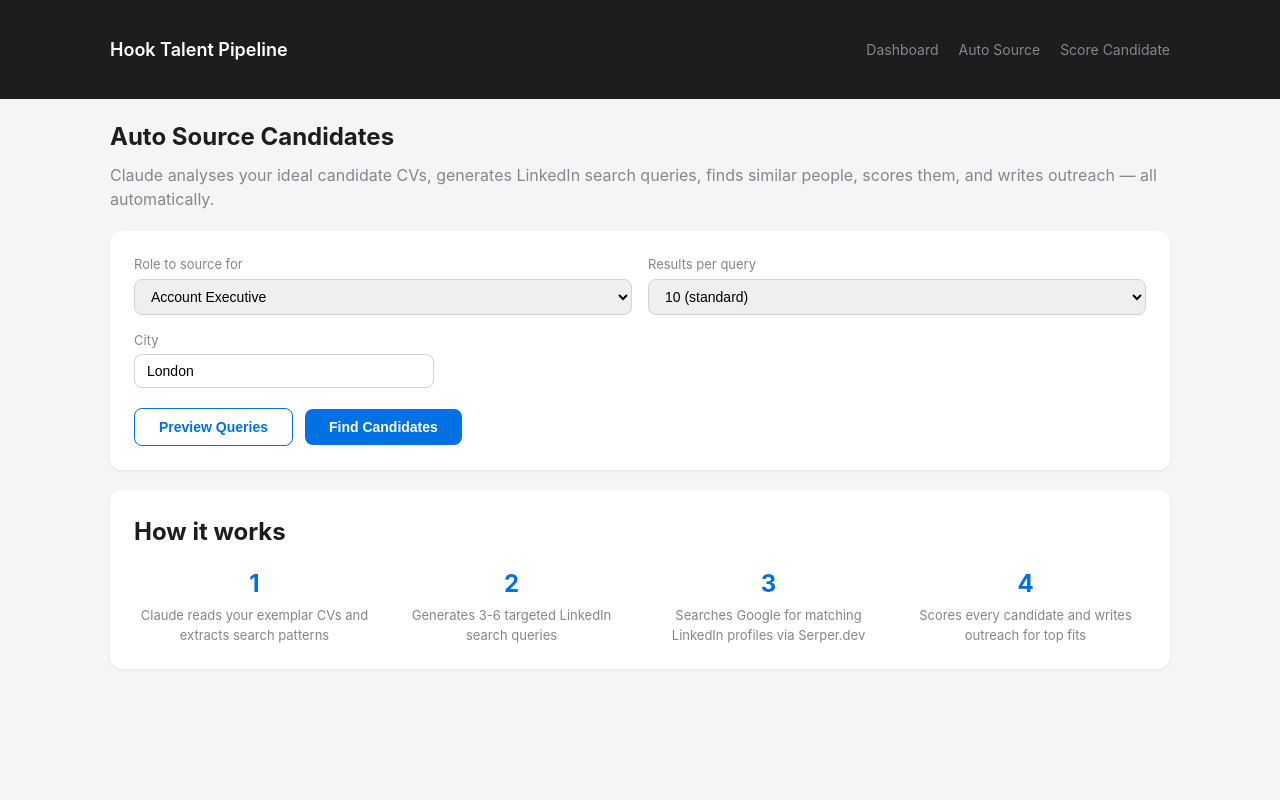
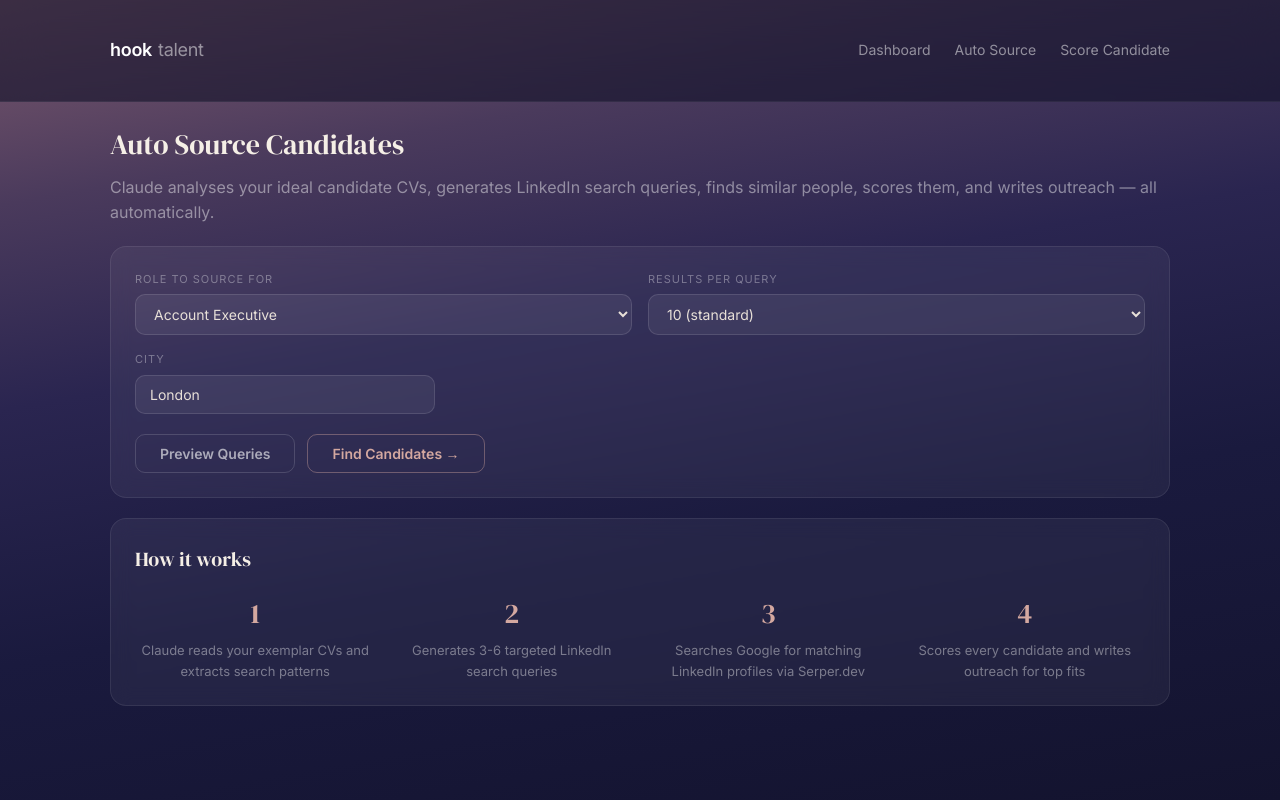
Before and after one commit to becca-ux/linkedin-scraper, a Flask app: page /auto-source in a window 1280 px wide. Run offline with Flask 3, Linux system fonts and the light colour scheme.

Commit message:
Rebrand UI to match Hook's current brand identity
Dark gradient background (dusty rose to deep navy), serif headings
(DM Serif Display), ghost/outline buttons, warm coral accent tones,
glassmorphic cards with backdrop blur. Replaces old Apple-style light
theme across all 5 templates.

https://claude.ai/code/session_01JeubempyuZSZeVmrjs3Cbo

```diff
--- a/app/templates/auto_source.html
+++ b/app/templates/auto_source.html
@@ -2,24 +2,24 @@
 {% block title %}Auto Source{% endblock %}
 {% block content %}
 
-<h2 style="margin-bottom: 8px;">Auto Source Candidates</h2>
-<p style="color:#86868b; margin-bottom:20px;">Claude analyses your ideal candidate CVs, generates LinkedIn search queries, finds similar people, scores them, and writes outreach — all automatically.</p>
+<h2 style="margin-bottom: 8px; font-size: 28px;">Auto Source Candidates</h2>
+<p style="color:rgba(255,255,255,0.45); margin-bottom:20px;">Claude analyses your ideal candidate CVs, generates LinkedIn search queries, finds similar people, scores them, and writes outreach — all automatically.</p>
 
 {% if not setup_status.anthropic or not setup_status.serper %}
-<div class="card" style="margin-bottom: 20px; border-left: 4px solid #ffc107;">
+<div class="card" style="margin-bottom: 20px; border-left: 3px solid #d4a8a0;">
     <h2 style="margin-bottom:12px;">Setup Required</h2>
-    <p style="color:#86868b; margin-bottom:12px;">Auto Source needs two API keys to work. Set them as environment variables (or in a <code>.env</code> file in the project root):</p>
+    <p style="color:rgba(255,255,255,0.45); margin-bottom:12px;">Auto Source needs two API keys to work. Set them as environment variables (or in a <code style="background:rgba(255,255,255,0.08); padding:2px 6px; border-radius:4px;">.env</code> file in the project root):</p>
     <table>
         <tbody>
             <tr>
                 <td style="font-weight:600;">ANTHROPIC_API_KEY</td>
-                <td>{% if setup_status.anthropic %}<span style="color:#28a745;">Configured</span>{% else %}<span style="color:#dc3545;">Missing</span>{% endif %}</td>
-                <td style="color:#86868b; font-size:13px;">Get from <a href="https://console.anthropic.com/settings/keys" target="_blank">console.anthropic.com</a></td>
+                <td>{% if setup_status.anthropic %}<span style="color:#e8b4a8;">Configured</span>{% else %}<span style="color:#c47070;">Missing</span>{% endif %}</td>
+                <td style="color:rgba(255,255,255,0.4); font-size:13px;">Get from <a href="https://console.anthropic.com/settings/keys" target="_blank">console.anthropic.com</a></td>
             </tr>
             <tr>
                 <td style="font-weight:600;">SERPER_API_KEY</td>
-                <td>{% if setup_status.serper %}<span style="color:#28a745;">Configured</span>{% else %}<span style="color:#dc3545;">Missing</span>{% endif %}</td>
-                <td style="color:#86868b; font-size:13px;">Get from <a href="https://serper.dev" target="_blank">serper.dev</a> (free tier: 2,500 searches)</td>
+                <td>{% if setup_status.serper %}<span style="color:#e8b4a8;">Configured</span>{% else %}<span style="color:#c47070;">Missing</span>{% endif %}</td>
+                <td style="color:rgba(255,255,255,0.4); font-size:13px;">Get from <a href="https://serper.dev" target="_blank">serper.dev</a> (free tier: 2,500 searches)</td>
             </tr>
         </tbody>
     </table>
@@ -27,34 +27,34 @@
 {% endif %}
 
 {% if error %}
-<div style="background: #f8d7da; color: #721c24; padding: 12px 16px; border-radius: 8px; margin-bottom: 20px;">
+<div style="background: rgba(196,112,112,0.15); color: #e8a0a0; padding: 12px 16px; border-radius: 10px; margin-bottom: 20px; border: 1px solid rgba(196,112,112,0.25);">
     {{ error }}
 </div>
 {% endif %}
 
 {% if result %}
-<div class="card" style="margin-bottom: 20px; border-left: 4px solid {% if result.status == 'completed' %}#28a745{% else %}#ffc107{% endif %};">
+<div class="card" style="margin-bottom: 20px; border-left: 3px solid {% if result.status == 'completed' %}#e8b4a8{% else %}#d4c8a0{% endif %};">
     <h2 style="margin-bottom:12px;">{% if result.status == 'completed' %}Sourcing Complete{% else %}{{ result.status|title }}{% endif %}</h2>
     {% if result.candidates_scored %}
     <div style="display:grid; grid-template-columns:repeat(3, 1fr); gap:16px;">
         <div>
-            <div style="font-size:13px; color:#86868b; text-transform:uppercase; letter-spacing:0.5px;">Candidates Found</div>
-            <div style="font-size:28px; font-weight:700; margin-top:4px;">{{ result.candidates_scored }}</div>
+            <div style="font-size:11px; color:rgba(255,255,255,0.35); text-transform:uppercase; letter-spacing:1px;">Candidates Found</div>
+            <div style="font-size:28px; font-weight:700; margin-top:4px; color:#f5efe6; font-family:'DM Serif Display',serif;">{{ result.candidates_scored }}</div>
         </div>
         <div>
-            <div style="font-size:13px; color:#86868b; text-transform:uppercase; letter-spacing:0.5px;">Average Score</div>
-            <div style="font-size:28px; font-weight:700; margin-top:4px;">{{ "%.1f"|format(result.avg_score or 0) }}/10</div>
+            <div style="font-size:11px; color:rgba(255,255,255,0.35); text-transform:uppercase; letter-spacing:1px;">Average Score</div>
+            <div style="font-size:28px; font-weight:700; margin-top:4px; color:#f5efe6; font-family:'DM Serif Display',serif;">{{ "%.1f"|format(result.avg_score or 0) }}/10</div>
         </div>
         <div>
-            <div style="font-size:13px; color:#86868b; text-transform:uppercase; letter-spacing:0.5px;">Status</div>
-            <div style="font-size:28px; font-weight:700; margin-top:4px; color:#28a745;">{{ result.status }}</div>
+            <div style="font-size:11px; color:rgba(255,255,255,0.35); text-transform:uppercase; letter-spacing:1px;">Status</div>
+            <div style="font-size:28px; font-weight:700; margin-top:4px; color:#e8b4a8; font-family:'DM Serif Display',serif;">{{ result.status }}</div>
         </div>
     </div>
     {% else %}
-    <p style="color:#86868b;">{{ result.message }}</p>
+    <p style="color:rgba(255,255,255,0.45);">{{ result.message }}</p>
     {% endif %}
     <p style="margin-top:16px; font-size:14px;">
-        <a href="/?min_score=6">View scored candidates on dashboard</a>
+        <a href="/?min_score=6">View scored candidates on dashboard &rarr;</a>
     </p>
 </div>
 {% endif %}
@@ -62,7 +62,7 @@
 {% if queries %}
 <div class="card" style="margin-bottom: 20px;">
     <h2 style="margin-bottom:12px;">Generated Search Queries</h2>
-    <p style="color:#86868b; margin-bottom:16px;">Claude analyzed your exemplar CVs and generated these LinkedIn searches:</p>
+    <p style="color:rgba(255,255,255,0.45); margin-bottom:16px;">Claude analyzed your exemplar CVs and generated these LinkedIn searches:</p>
     <table>
         <thead>
             <tr>
@@ -78,11 +78,11 @@
             {% for q in queries %}
             <tr>
                 <td>{{ loop.index }}</td>
-                <td style="font-weight:600;">{{ q.role_title }}</td>
+                <td style="font-weight:600; color:#f5efe6;">{{ q.role_title }}</td>
                 <td>{{ q.keyword or '—' }}</td>
                 <td>{{ q.past_role_title or '—' }}</td>
                 <td>{{ q.current_company_name or '—' }}</td>
-                <td style="color:#86868b; font-size:13px;">{{ q.rationale }}</td>
+                <td style="color:rgba(255,255,255,0.4); font-size:13px;">{{ q.rationale }}</td>
             </tr>
             {% endfor %}
         </tbody>
@@ -94,16 +94,16 @@
     <form method="POST" action="/auto-source">
         <div style="display:grid; grid-template-columns:1fr 1fr; gap:16px; margin-bottom:16px;">
             <div>
-                <label style="display:block; font-size:13px; color:#86868b; margin-bottom:4px;">Role to source for</label>
-                <select name="role_key" style="width:100%; padding:8px 12px; border:1px solid #d2d2d7; border-radius:8px; font-size:14px;">
+                <label style="display:block; font-size:11px; text-transform:uppercase; letter-spacing:1px; color:rgba(255,255,255,0.35); margin-bottom:6px;">Role to source for</label>
+                <select name="role_key" style="width:100%; padding:10px 14px;">
                     {% for key, profile in role_keys.items() %}
                     <option value="{{ key }}">{{ profile.title }}</option>
                     {% endfor %}
                 </select>
             </div>
             <div>
-                <label style="display:block; font-size:13px; color:#86868b; margin-bottom:4px;">Results per query</label>
-                <select name="page_size" style="width:100%; padding:8px 12px; border:1px solid #d2d2d7; border-radius:8px; font-size:14px;">
+                <label style="display:block; font-size:11px; text-transform:uppercase; letter-spacing:1px; color:rgba(255,255,255,0.35); margin-bottom:6px;">Results per query</label>
+                <select name="page_size" style="width:100%; padding:10px 14px;">
                     <option value="5">5 (quick test)</option>
                     <option value="10" selected>10 (standard)</option>
                     <option value="25">25 (thorough)</option>
@@ -111,20 +111,20 @@
             </div>
         </div>
         <div style="margin-bottom:20px;">
-            <label style="display:block; font-size:13px; color:#86868b; margin-bottom:4px;">City</label>
-            <input type="text" name="city" value="London" style="width:300px; padding:8px 12px; border:1px solid #d2d2d7; border-radius:8px; font-size:14px;">
+            <label style="display:block; font-size:11px; text-transform:uppercase; letter-spacing:1px; color:rgba(255,255,255,0.35); margin-bottom:6px;">City</label>
+            <input type="text" name="city" value="London" style="width:300px; padding:10px 14px;">
         </div>
         <div style="display:flex; gap:12px; align-items:center;">
-            <button type="submit" name="action" value="preview" style="padding:10px 24px; background:#fff; color:#0071e3; border:1px solid #0071e3; border-radius:8px; cursor:pointer; font-size:14px; font-weight:600;"
+            <button type="submit" name="action" value="preview" class="btn-secondary"
                 {% if not setup_status.anthropic %}disabled title="ANTHROPIC_API_KEY required"{% endif %}>
                 Preview Queries
             </button>
-            <button id="run-btn" type="submit" name="action" value="run" style="padding:10px 24px; background:#0071e3; color:#fff; border:none; border-radius:8px; cursor:pointer; font-size:14px; font-weight:600;"
+            <button id="run-btn" type="submit" name="action" value="run" class="btn-primary"
                 {% if not setup_status.anthropic or not setup_status.serper %}disabled title="API keys required — see setup above"{% endif %}>
-                Find Candidates
+                Find Candidates &rarr;
             </button>
-            <span id="loading-msg" style="display:none; color:#86868b; font-size:13px;">
-                Sourcing candidates — this takes 1-2 minutes, please wait...
+            <span id="loading-msg" style="display:none; color:rgba(255,255,255,0.4); font-size:13px;">
+                Sourcing candidates — this takes 1-2 minutes...
             </span>
         </div>
     </form>
@@ -144,20 +144,20 @@ document.querySelector('form').addEventListener('submit', function(e) {
     <h2 style="margin-bottom:8px;">How it works</h2>
     <div style="display:grid; grid-template-columns:repeat(4, 1fr); gap:16px; margin-top:16px;">
         <div style="text-align:center;">
-            <div style="font-size:24px; font-weight:700; color:#0071e3;">1</div>
-            <div style="font-size:13px; color:#86868b; margin-top:4px;">Claude reads your exemplar CVs and extracts search patterns</div>
+            <div style="font-size:28px; font-family:'DM Serif Display',serif; color:#d4a8a0;">1</div>
+            <div style="font-size:13px; color:rgba(255,255,255,0.4); margin-top:4px;">Claude reads your exemplar CVs and extracts search patterns</div>
         </div>
         <div style="text-align:center;">
-            <div style="font-size:24px; font-weight:700; color:#0071e3;">2</div>
-            <div style="font-size:13px; color:#86868b; margin-top:4px;">Generates 3-6 targeted LinkedIn search queries</div>
+            <div style="font-size:28px; font-family:'DM Serif Display',serif; color:#d4a8a0;">2</div>
+            <div style="font-size:13px; color:rgba(255,255,255,0.4); margin-top:4px;">Generates 3-6 targeted LinkedIn search queries</div>
         </div>
         <div style="text-align:center;">
-            <div style="font-size:24px; font-weight:700; color:#0071e3;">3</div>
-            <div style="font-size:13px; color:#86868b; margin-top:4px;">Searches Google for matching LinkedIn profiles via Serper.dev</div>
+            <div style="font-size:28px; font-family:'DM Serif Display',serif; color:#d4a8a0;">3</div>
+            <div style="font-size:13px; color:rgba(255,255,255,0.4); margin-top:4px;">Searches Google for matching LinkedIn profiles via Serper.dev</div>
         </div>
         <div style="text-align:center;">
-            <div style="font-size:24px; font-weight:700; color:#0071e3;">4</div>
-            <div style="font-size:13px; color:#86868b; margin-top:4px;">Scores every candidate and writes outreach for top fits</div>
+            <div style="font-size:28px; font-family:'DM Serif Display',serif; color:#d4a8a0;">4</div>
+            <div style="font-size:13px; color:rgba(255,255,255,0.4); margin-top:4px;">Scores every candidate and writes outreach for top fits</div>
         </div>
     </div>
 </div>
--- a/app/templates/base.html
+++ b/app/templates/base.html
@@ -4,44 +4,192 @@
     <meta charset="UTF-8">
     <meta name="viewport" content="width=device-width, initial-scale=1.0">
     <title>{% block title %}Candidate Sourcing{% endblock %} — Hook Talent</title>
+    <link rel="preconnect" href="https://fonts.googleapis.com">
+    <link rel="preconnect" href="https://fonts.gstatic.com" crossorigin>
+    <link href="https://fonts.googleapis.com/css2?family=DM+Serif+Display:ital@0;1&family=Inter:wght@400;500;600;700&display=swap" rel="stylesheet">
     <style>
         * { box-sizing: border-box; margin: 0; padding: 0; }
-        body { font-family: -apple-system, BlinkMacSystemFont, "Segoe UI", Roboto, sans-serif; background: #f5f5f7; color: #1d1d1f; line-height: 1.5; }
+        body {
+            font-family: 'Inter', -apple-system, BlinkMacSystemFont, sans-serif;
+            background: linear-gradient(170deg, #7d5a6e 0%, #4a3a5c 20%, #2a2550 40%, #1a1a3e 65%, #13132e 100%);
+            color: #e8e0d8;
+            line-height: 1.6;
+            min-height: 100vh;
+        }
+        h1, h2, h3, .page-heading {
+            font-family: 'DM Serif Display', Georgia, serif;
+            color: #f5efe6;
+            font-weight: 400;
+        }
         .container { max-width: 1100px; margin: 0 auto; padding: 20px; }
-        nav { background: #1d1d1f; color: #fff; padding: 16px 0; }
+
+        /* Navigation */
+        nav {
+            background: rgba(18, 18, 40, 0.6);
+            backdrop-filter: blur(20px);
+            -webkit-backdrop-filter: blur(20px);
+            border-bottom: 1px solid rgba(255,255,255,0.06);
+            padding: 16px 0;
+        }
         nav .container { display: flex; align-items: center; justify-content: space-between; }
-        nav h1 { font-size: 18px; font-weight: 600; }
-        nav a { color: #86868b; text-decoration: none; font-size: 14px; }
+        nav .logo {
+            font-family: 'Inter', sans-serif;
+            font-size: 18px;
+            font-weight: 600;
+            color: #fff;
+            letter-spacing: -0.3px;
+            text-decoration: none;
+        }
+        nav .logo span { opacity: 0.5; font-weight: 400; margin-left: 6px; }
+        nav .nav-links { display: flex; gap: 24px; }
+        nav a { color: rgba(255,255,255,0.5); text-decoration: none; font-size: 14px; transition: color 0.2s; }
         nav a:hover { color: #fff; }
+
+        /* Cards */
+        .card {
+            background: rgba(255,255,255,0.05);
+            border: 1px solid rgba(255,255,255,0.08);
+            border-radius: 16px;
+            padding: 24px;
+            margin: 20px 0;
+            backdrop-filter: blur(10px);
+        }
+        .card h2 { margin-bottom: 16px; font-size: 20px; }
+
+        /* Tables */
+        table { width: 100%; border-collapse: collapse; }
+        th {
+            text-align: left;
+            padding: 12px 16px;
+            font-size: 11px;
+            text-transform: uppercase;
+            letter-spacing: 1px;
+            color: rgba(255,255,255,0.35);
+            border-bottom: 1px solid rgba(255,255,255,0.08);
+            font-family: 'Inter', sans-serif;
+        }
+        td {
+            padding: 12px 16px;
+            border-top: 1px solid rgba(255,255,255,0.05);
+            font-size: 14px;
+            color: #e8e0d8;
+        }
+        tr:hover td { background: rgba(255,255,255,0.03); }
+
+        /* Score badges */
+        .score-badge { display: inline-block; padding: 4px 12px; border-radius: 20px; font-weight: 600; font-size: 13px; }
+        .score-high { background: rgba(183,130,120,0.25); color: #e8b4a8; border: 1px solid rgba(183,130,120,0.3); }
+        .score-mid { background: rgba(200,180,140,0.2); color: #d4c8a0; border: 1px solid rgba(200,180,140,0.25); }
+        .score-low { background: rgba(140,120,160,0.2); color: #a898b8; border: 1px solid rgba(140,120,160,0.25); }
+
+        /* Filters */
         .filters { display: flex; gap: 12px; margin: 20px 0; flex-wrap: wrap; }
-        .filters select, .filters input { padding: 8px 12px; border: 1px solid #d2d2d7; border-radius: 8px; font-size: 14px; background: #fff; }
-        .filters button { padding: 8px 16px; background: #0071e3; color: #fff; border: none; border-radius: 8px; cursor: pointer; font-size: 14px; }
-        .filters button:hover { background: #0077ed; }
-        table { width: 100%; border-collapse: collapse; background: #fff; border-radius: 12px; overflow: hidden; box-shadow: 0 1px 3px rgba(0,0,0,0.08); }
-        th { background: #f5f5f7; text-align: left; padding: 12px 16px; font-size: 12px; text-transform: uppercase; letter-spacing: 0.5px; color: #86868b; }
-        td { padding: 12px 16px; border-top: 1px solid #f0f0f0; font-size: 14px; }
-        tr:hover td { background: #fafafa; }
-        .score-badge { display: inline-block; padding: 4px 10px; border-radius: 12px; font-weight: 600; font-size: 13px; }
-        .score-high { background: #d4edda; color: #155724; }
-        .score-mid { background: #fff3cd; color: #856404; }
-        .score-low { background: #f8d7da; color: #721c24; }
-        .card { background: #fff; border-radius: 12px; padding: 24px; margin: 20px 0; box-shadow: 0 1px 3px rgba(0,0,0,0.08); }
-        .card h2 { margin-bottom: 16px; }
+        .filters select, .filters input {
+            padding: 8px 14px;
+            border: 1px solid rgba(255,255,255,0.12);
+            border-radius: 10px;
+            font-size: 14px;
+            background: rgba(255,255,255,0.06);
+            color: #e8e0d8;
+            font-family: 'Inter', sans-serif;
+        }
+        .filters select option { background: #1a1a3e; color: #e8e0d8; }
+        .filters button {
+            padding: 8px 20px;
+            background: transparent;
+            color: #d4a8a0;
+            border: 1px solid rgba(212,168,160,0.4);
+            border-radius: 10px;
+            cursor: pointer;
+            font-size: 14px;
+            font-family: 'Inter', sans-serif;
+            transition: all 0.2s;
+        }
+        .filters button:hover { background: rgba(212,168,160,0.12); border-color: rgba(212,168,160,0.6); }
+
+        /* Buttons */
+        .btn-primary {
+            padding: 10px 24px;
+            background: transparent;
+            color: #d4a8a0;
+            border: 1px solid rgba(212,168,160,0.4);
+            border-radius: 10px;
+            cursor: pointer;
+            font-size: 14px;
+            font-weight: 600;
+            font-family: 'Inter', sans-serif;
+            transition: all 0.2s;
+        }
+        .btn-primary:hover { background: rgba(212,168,160,0.12); border-color: rgba(212,168,160,0.6); }
+        .btn-secondary {
+            padding: 10px 24px;
+            background: transparent;
+            color: rgba(255,255,255,0.6);
+            border: 1px solid rgba(255,255,255,0.15);
+            border-radius: 10px;
+            cursor: pointer;
+            font-size: 14px;
+            font-weight: 600;
+            font-family: 'Inter', sans-serif;
+            transition: all 0.2s;
+        }
+        .btn-secondary:hover { background: rgba(255,255,255,0.06); border-color: rgba(255,255,255,0.25); }
+
+        /* Form elements */
+        select, input[type="text"], input[type="number"], textarea {
+            background: rgba(255,255,255,0.06);
+            border: 1px solid rgba(255,255,255,0.12);
+            border-radius: 10px;
+            color: #e8e0d8;
+            font-family: 'Inter', sans-serif;
+            font-size: 14px;
+            padding: 8px 14px;
+        }
+        select option { background: #1a1a3e; color: #e8e0d8; }
+        select:focus, input:focus, textarea:focus { outline: none; border-color: rgba(212,168,160,0.5); }
+        ::placeholder { color: rgba(255,255,255,0.25); }
+        label { color: rgba(255,255,255,0.45); }
+
+        /* Links */
+        a { color: #d4a8a0; text-decoration: none; transition: color 0.2s; }
+        a:hover { color: #e8c4bc; text-decoration: none; }
+
+        /* Sidebar */
         .sidebar-section { margin-bottom: 20px; }
-        .sidebar-section h3 { font-size: 13px; text-transform: uppercase; color: #86868b; margin-bottom: 8px; }
-        .back-link { display: inline-block; margin-bottom: 16px; color: #0071e3; text-decoration: none; font-size: 14px; }
-        .outreach-box { background: #f5f5f7; border-radius: 8px; padding: 16px; white-space: pre-wrap; font-size: 14px; line-height: 1.6; }
-        a { color: #0071e3; text-decoration: none; }
-        a:hover { text-decoration: underline; }
-        .empty-state { text-align: center; padding: 60px 20px; color: #86868b; }
-        .empty-state h2 { color: #1d1d1f; margin-bottom: 8px; }
+        .sidebar-section h3 {
+            font-size: 11px;
+            text-transform: uppercase;
+            letter-spacing: 1px;
+            color: rgba(255,255,255,0.35);
+            margin-bottom: 6px;
+            font-family: 'Inter', sans-serif;
+            font-weight: 600;
+        }
+
+        .back-link { display: inline-block; margin-bottom: 16px; color: #d4a8a0; text-decoration: none; font-size: 14px; }
+        .outreach-box {
+            background: rgba(255,255,255,0.04);
+            border: 1px solid rgba(255,255,255,0.06);
+            border-radius: 10px;
+            padding: 16px;
+            white-space: pre-wrap;
+            font-size: 14px;
+            line-height: 1.7;
+            color: #d8d0c8;
+        }
+
+        .empty-state { text-align: center; padding: 60px 20px; color: rgba(255,255,255,0.4); }
+        .empty-state h2 { color: #f5efe6; margin-bottom: 8px; }
+
+        /* Muted text */
+        .muted { color: rgba(255,255,255,0.4); }
     </style>
 </head>
 <body>
     <nav>
         <div class="container">
-            <h1>Hook Talent Pipeline</h1>
-            <div style="display:flex; gap:20px;">
+            <a href="/" class="logo">hook<span>talent</span></a>
+            <div class="nav-links">
                 <a href="/">Dashboard</a>
                 <a href="/auto-source">Auto Source</a>
                 <a href="/search">Score Candidate</a>
```
Also changed, not shown: app/templates/candidate.html (+6 -6 lines), app/templates/index.html (+10 -8 lines), app/templates/search.html (+20 -20 lines).
